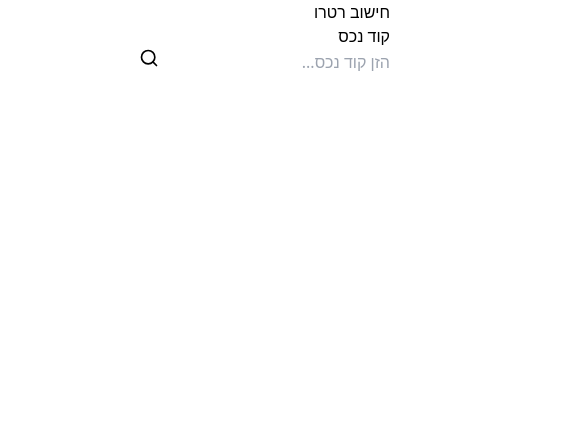
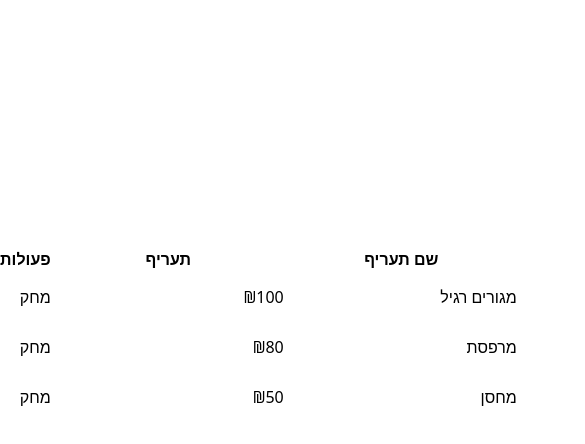
Before and after one commit to Doron-gut1/retro-calculator, a React (Vite) app: page / in a window 390 px wide. Shown: the top 444 px of the page, 585 px wide, since content can reach past the window. Built offline with nearby package versions, Linux system fonts and the light colour scheme.

Commit message:
Restore full RetroCalculator component with sizes and tariffs

```diff
--- a/src/App.tsx
+++ b/src/App.tsx
@@ -1,14 +1,9 @@
-import React, { useState } from 'react';
+import React from 'react';
 import PropertySearch from './components/PropertySearch';
+import SizesAndTariffs from './components/SizesAndTariffs';
 import { Property } from './types/property';
 
 function App() {
-  const [selectedProperty, setSelectedProperty] = useState<Property | null>(null);
-
-  const handlePropertySelect = (property: Property) => {
-    setSelectedProperty(property);
-  };
-
   return (
     <div dir="rtl" className="flex flex-col bg-gray-50 min-h-screen text-right">
       {/* Header */}
@@ -19,13 +14,54 @@ function App() {
       <div className="flex flex-col p-4 gap-4">
         {/* Main Form Section */}
         <div className="bg-white rounded-lg shadow p-4">
-          <div className="grid grid-cols-3 gap-6">
+          <div className="grid grid-cols-1 lg:grid-cols-3 gap-6">
             {/* Property Search Column */}
             <div className="space-y-4">
-              <PropertySearch onPropertySelect={handlePropertySelect} />
+              <PropertySearch onPropertySelect={(property: Property) => console.log(property)} />
             </div>
 
-            {/* TODO: Add other columns */}
+            {/* Middle Column - Dates & Charge Types */}
+            <div className="space-y-4">
+              {/* Date Range */}
+              <div className="space-y-4">
+                <div className="space-y-2">
+                  <label className="block text-sm font-medium">תאריך התחלה</label>
+                  <input type="date" className="w-full p-2 border rounded" />
+                </div>
+                <div className="space-y-2">
+                  <label className="block text-sm font-medium">תאריך סיום</label>
+                  <input type="date" className="w-full p-2 border rounded" />
+                </div>
+              </div>
+
+              {/* Charge Types */}
+              <div className="space-y-2">
+                <label className="block text-sm font-medium">סוגי חיוב</label>
+                <div className="border rounded p-2 space-y-2">
+                  {['ארנונה', 'מים', 'ביוב', 'שמירה'].map((type) => (
+                    <label key={type} className="flex items-center gap-2">
+                      <input type="checkbox" className="form-checkbox" />
+                      <span>{type}</span>
+                    </label>
+                  ))}
+                </div>
+              </div>
+            </div>
+
+            {/* Action Buttons */}
+            <div className="flex flex-col justify-end gap-2">
+              <button className="bg-blue-600 text-white p-3 rounded flex items-center justify-center gap-2 hover:bg-blue-700">
+                חשב
+              </button>
+              <button className="bg-green-600 text-white p-3 rounded flex items-center justify-center gap-2 hover:bg-green-700">
+                אשר
+              </button>
+            </div>
+          </div>
+
+          {/* Sizes and Tariffs Table */}
+          <div className="mt-6">
+            <SizesAndTariffs />
           </div>
         </div>
       </div>
--- /dev/null
+++ b/src/components/SizesAndTariffs/index.tsx
@@ -0,0 +1,130 @@
+import React from 'react';
+
+interface SizeRow {
+  id: number;
+  size: number;
+  tariffCode: string;
+  tariffName: string;
+  tariffAmount: string;
+}
+
+const SizesAndTariffs: React.FC = () => {
+  const [rows, setRows] = React.useState<SizeRow[]>([
+    { id: 1, size: 80, tariffCode: '101', tariffName: 'מגורים רגיל', tariffAmount: '100' },
+    { id: 2, size: 20, tariffCode: '102', tariffName: 'מרפסת', tariffAmount: '80' },
+    { id: 3, size: 15, tariffCode: '103', tariffName: 'מחסן', tariffAmount: '50' }
+  ]);
+
+  const totalSize = rows.reduce((sum, row) => sum + row.size, 0);
+
+  return (
+    <div className="space-y-4">
+      <div className="flex justify-between items-center">
+        <h3 className="font-medium">גדלים ותעריפים</h3>
+        <button className="text-sm text-blue-600 hover:text-blue-800">
+          עריכה מרוכזת
+        </button>
+      </div>
+
+      <div className="border rounded">
+        <table className="w-full text-sm">
+          <thead className="bg-gray-50 text-gray-600">
+            <tr>
+              <th className="p-2 text-right border-b">מס׳</th>
+              <th className="p-2 text-right border-b">גודל</th>
+              <th className="p-2 text-right border-b">קוד תעריף</th>
+              <th className="p-2 text-right border-b">שם תעריף</th>
+              <th className="p-2 text-right border-b">תעריף</th>
+              <th className="p-2 text-right border-b">פעולות</th>
+            </tr>
+          </thead>
+          <tbody className="divide-y">
+            {rows.map((row) => (
+              <tr key={row.id} className="hover:bg-gray-50">
+                <td className="p-2">{row.id}</td>
+                <td className="p-2">
+                  <input
+                    type="number"
+                    className="w-20 p-1 border rounded"
+                    value={row.size}
+                    onChange={(e) => {
+                      const newRows = rows.map(r =>
+                        r.id === row.id ? { ...r, size: Number(e.target.value) } : r
+                      );
+                      setRows(newRows);
+                    }}
+                  />
+                </td>
+                <td className="p-2">
+                  <div className="flex gap-2">
+                    <input
+                      type="text"
+                      className="w-20 p-1 border rounded"
+                      value={row.tariffCode}
+                      readOnly
+                    />
+                    <button className="text-xs bg-gray-100 px-2 py-1 rounded hover:bg-gray-200">
+                      בחר
+                    </button>
+                  </div>
+                </td>
+                <td className="p-2">
+                  <input
+                    type="text"
+                    className="w-full p-1 border rounded bg-gray-50"
+                    value={row.tariffName}
+                    readOnly
+                  />
+                </td>
+                <td className="p-2">
+                  <input
+                    type="text"
+                    className="w-24 p-1 border rounded bg-gray-50"
+                    value={`₪${row.tariffAmount}`}
+                    readOnly
+                  />
+                </td>
+                <td className="p-2">
+                  <button
+                    className="text-red-600 hover:text-red-800"
+                    onClick={() => setRows(rows.filter(r => r.id !== row.id))}
+                  >
+                    מחק
+                  </button>
+                </td>
+              </tr>
+            ))}
+          </tbody>
+          <tfoot className="bg-gray-50">
+            <tr>
+              <td colSpan={6} className="p-2">
+                <button
+                  className="text-sm text-blue-600 hover:text-blue-800"
+                  onClick={() => {
+                    const newRow = {
+                      id: Math.max(...rows.map(r => r.id)) + 1,
+                      size: 0,
+                      tariffCode: '',
+                      tariffName: '',
+                      tariffAmount: '0'
+                    };
+                    setRows([...rows, newRow]);
+                  }}
+                >
+                  + הוסף גודל חדש
+                </button>
+              </td>
+            </tr>
+          </tfoot>
+        </table>
+      </div>
+
+      <div className="text-sm bg-gray-50 p-2 rounded flex justify-between">
+        <span>סה"כ שטח:</span>
+        <span className="font-medium">{totalSize} מ"ר</span>
+      </div>
+    </div>
+  );
+};
+
+export default SizesAndTariffs;
```
